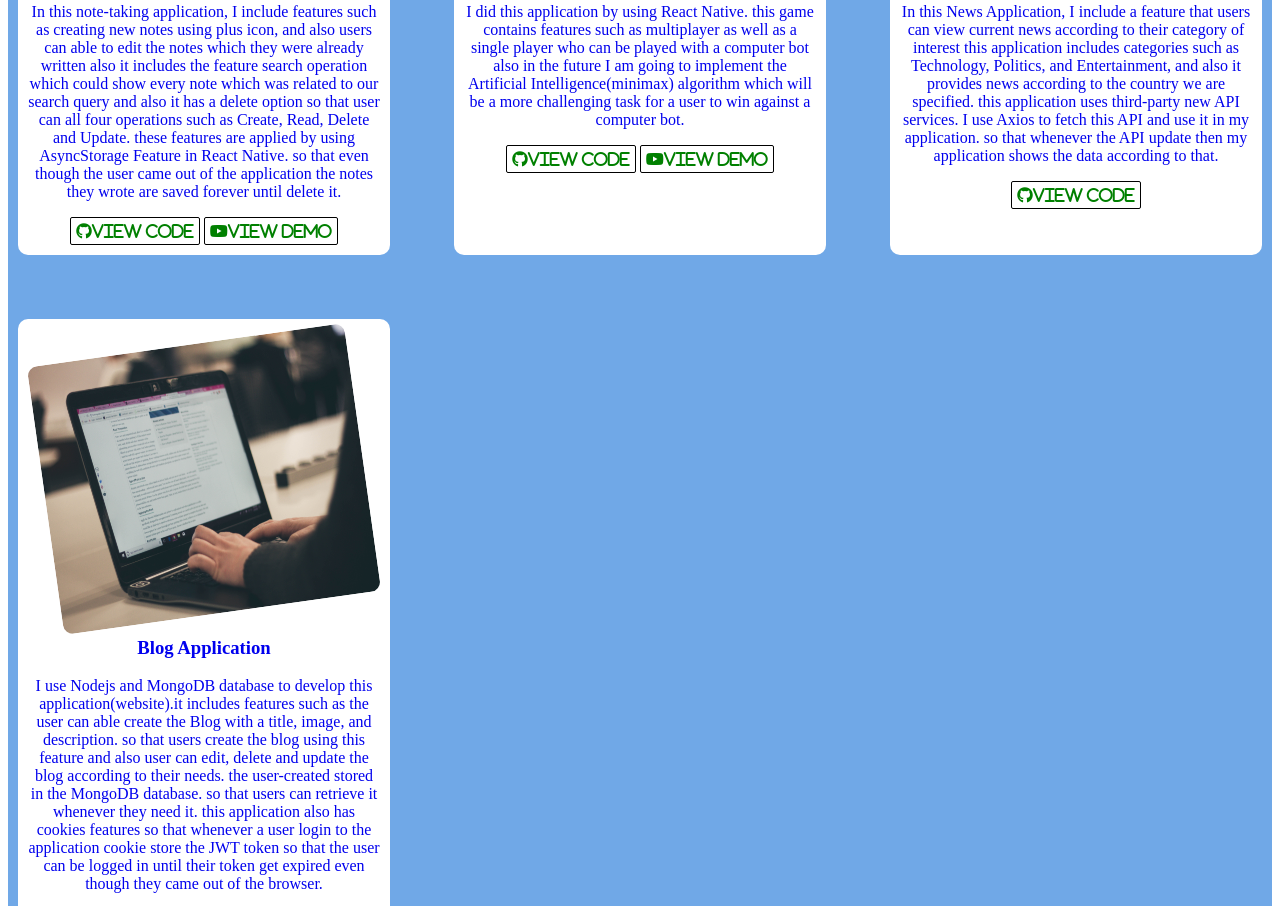
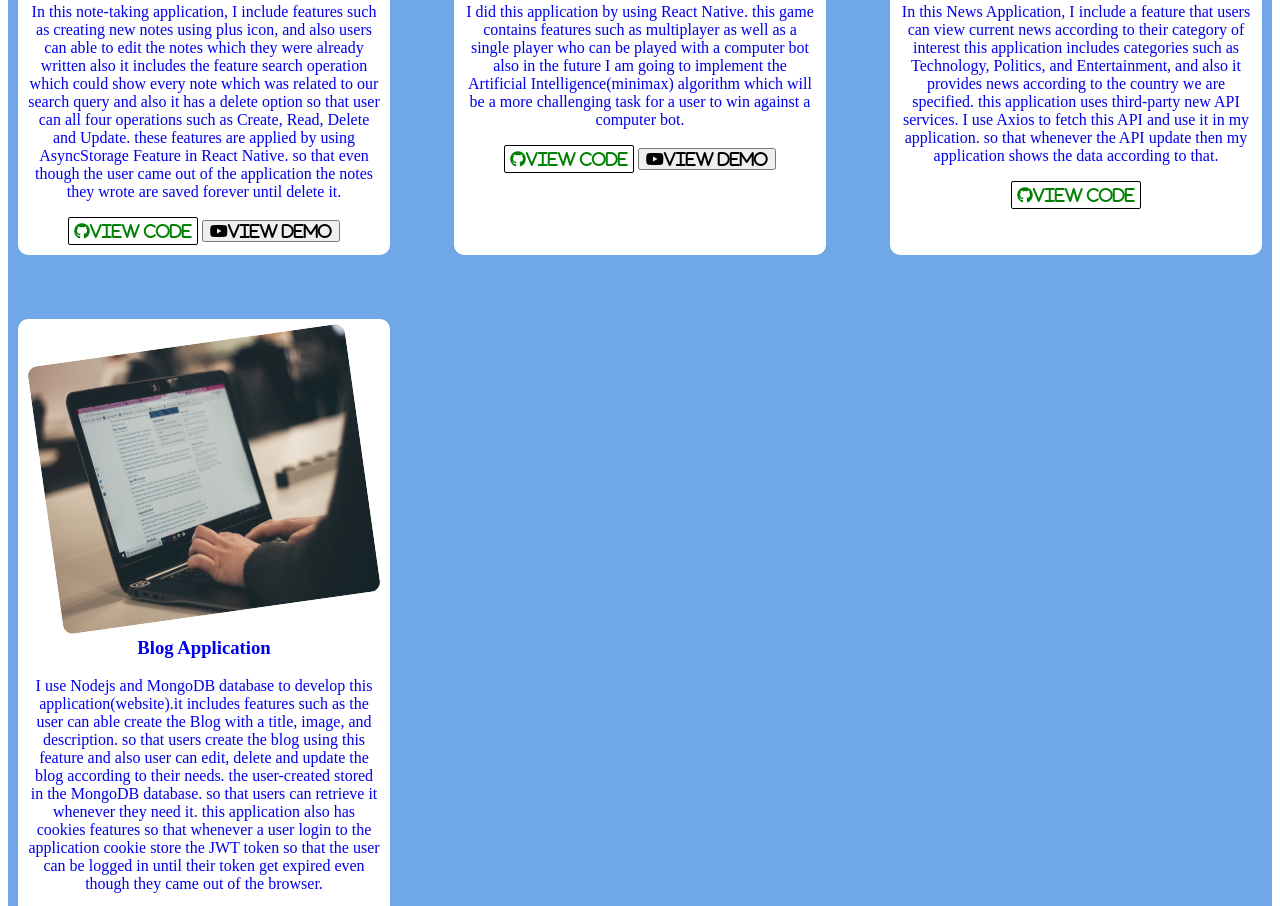
Before and after one commit to mahathir-mohamed/portfolio-website, a plain HTML site: page index.html in a window 1280 px wide. Shown: the part 1063-1969 px from the top of the page. Drawn offline with nearby package versions, Linux system fonts and the light colour scheme; a script that the page names is missing.

Commit message:
Adding Button

```diff
--- a/index.html
+++ b/index.html
@@ -79,8 +79,8 @@
                 though the user came out of the application the notes they wrote are saved forever until delete it.</p>
                 <a href="https://github.com/mahathir-mohamed/NoteTakingApp" class="fa fa-github code">View Code</a>
                 </a>
-                <a  class="fa fa-youtube code js-modal-btn"
-                    data-video-id="BC7eFGDQ1CY">View demo</a>
+                <button  class="fa fa-youtube  js-modal-btn"
+                    data-video-id="BC7eFGDQ1CY">View demo</button>
                 </div>
 
             <div>
@@ -90,8 +90,8 @@
                     <p>I did this application by using React Native. this game contains features such as multiplayer as well as a single player who can be played with a computer bot also in the future I am going to implement the Artificial Intelligence(minimax) algorithm which will be a more challenging task for a user to win against a computer bot.</p>
                     <a href="https://github.com/mahathir-mohamed/Tic-Tac-Toe" class="fa fa-github code">View Code</a>
                 </a>
-                <a class="fa fa-youtube code js-modal-btn"
-                    data-video-id="2GrS1uCRti8">View demo</a>
+                <button class="fa fa-youtube  js-modal-btn"
+                    data-video-id="2GrS1uCRti8">View demo</button>
             </div>
             <div>
                 <a href="https://github.com/mahathir-mohamed/NewsApplication">
```
